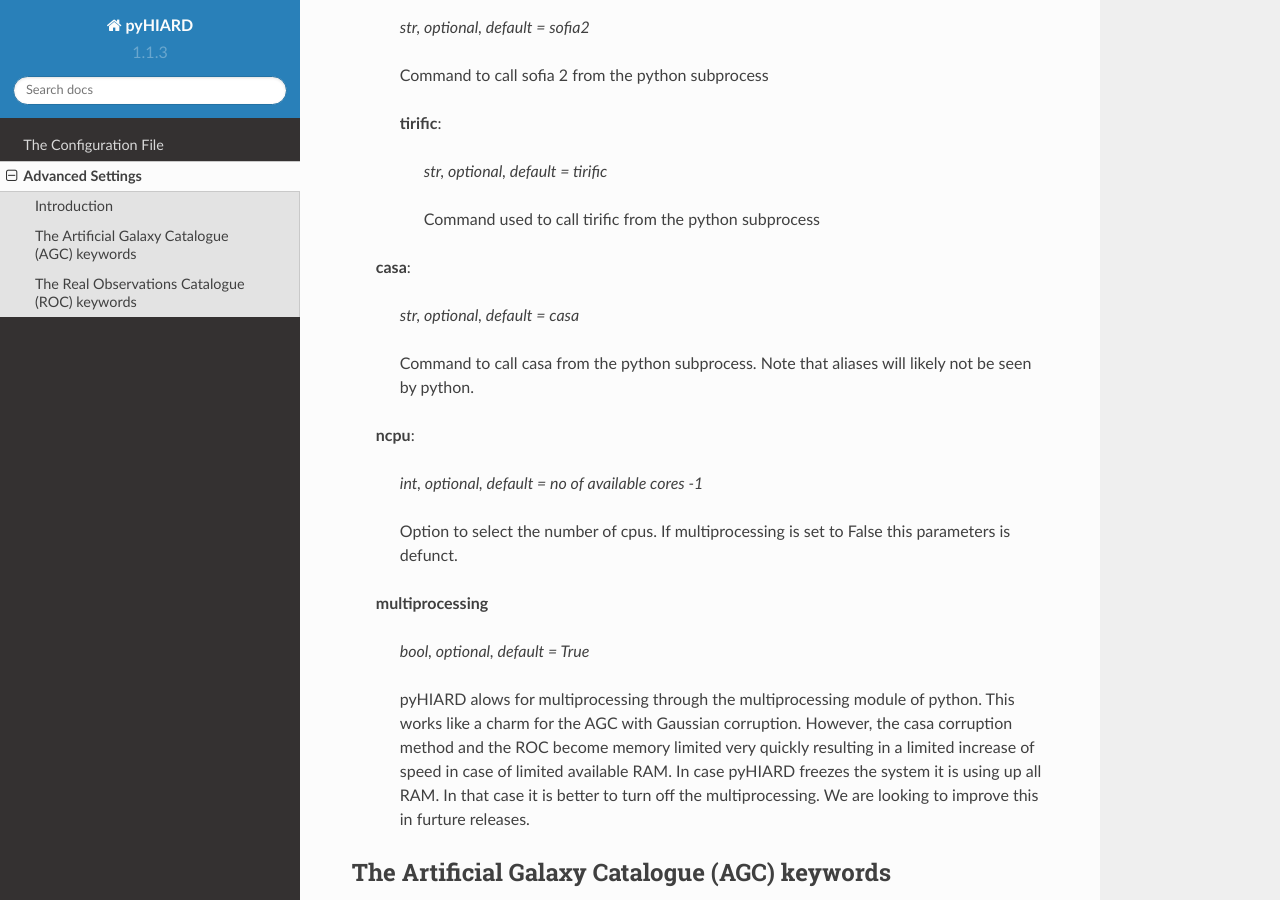
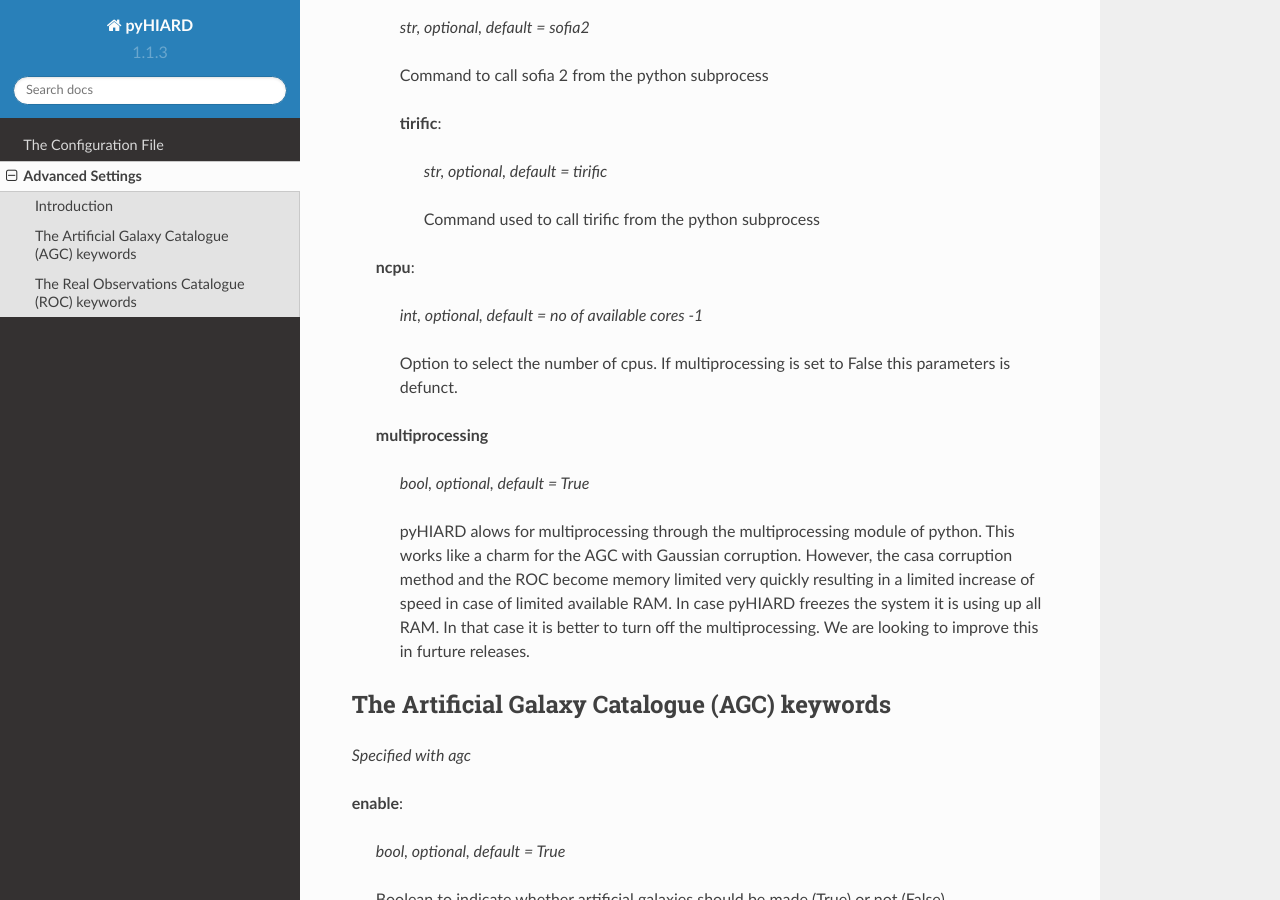
Before and after one commit to PeterKamphuis/pyHIARD, a Sphinx documentation site: the page built from docs/source/advanced.rst, in a window 1280 px wide and 900 px high, scrolled down 1563 px. Built offline with Sphinx 7.4.7 and the Read the Docs theme 2.0.0, drawn with Linux system fonts in a browser that asks for light colours.

Commit message:
Update docs

```diff
--- a/docs/source/advanced.rst
+++ b/docs/source/advanced.rst
@@ -63,12 +63,6 @@ Individual Keywords
       *str, optional, default = tirific*
 
       Command used to call tirific from the python subprocess
-
-  **casa**:
-
-    *str, optional, default = casa*
-
-    Command to call casa from the python subprocess. Note that aliases will likely not be seen by python.
 
   **ncpu**:
 
```
Also changed, not shown: README.md (+4 -4 lines), 2 other files.
